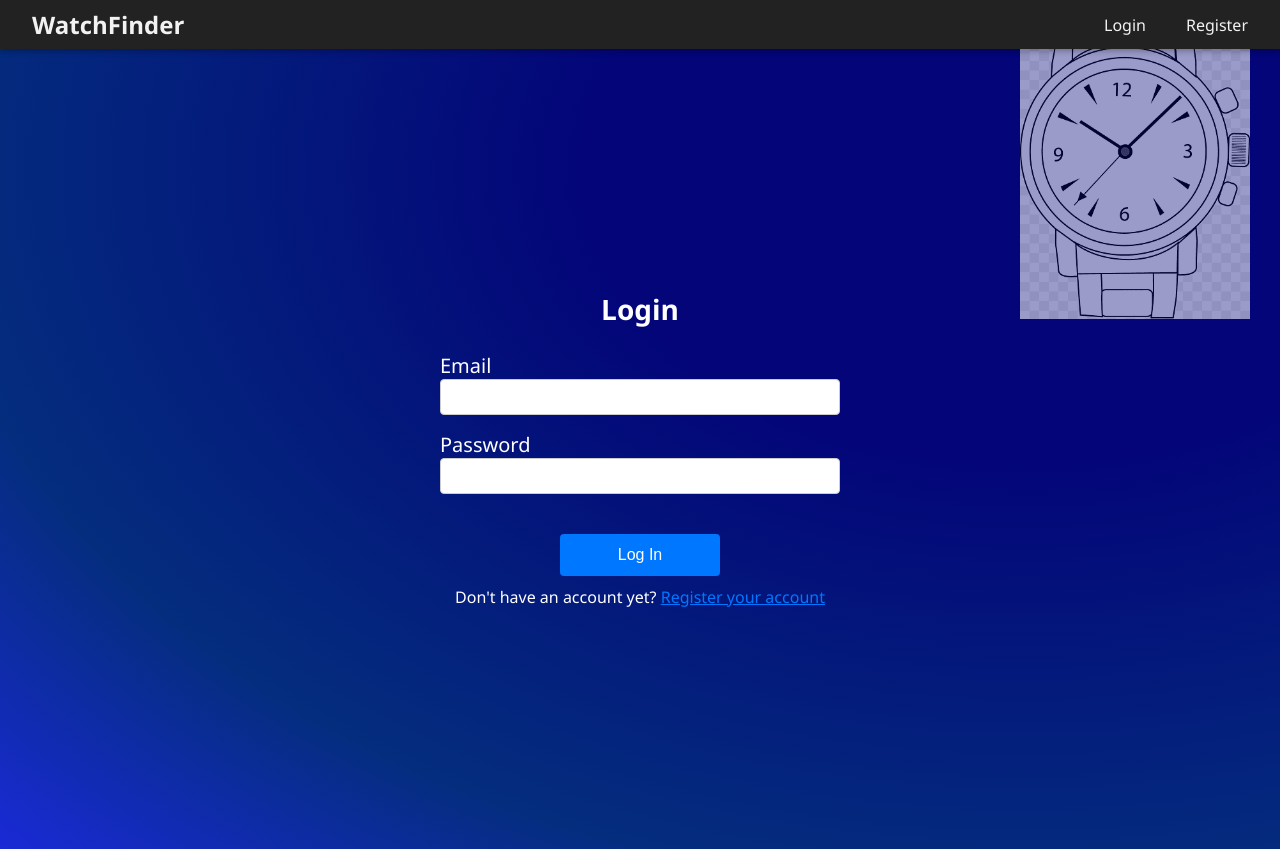
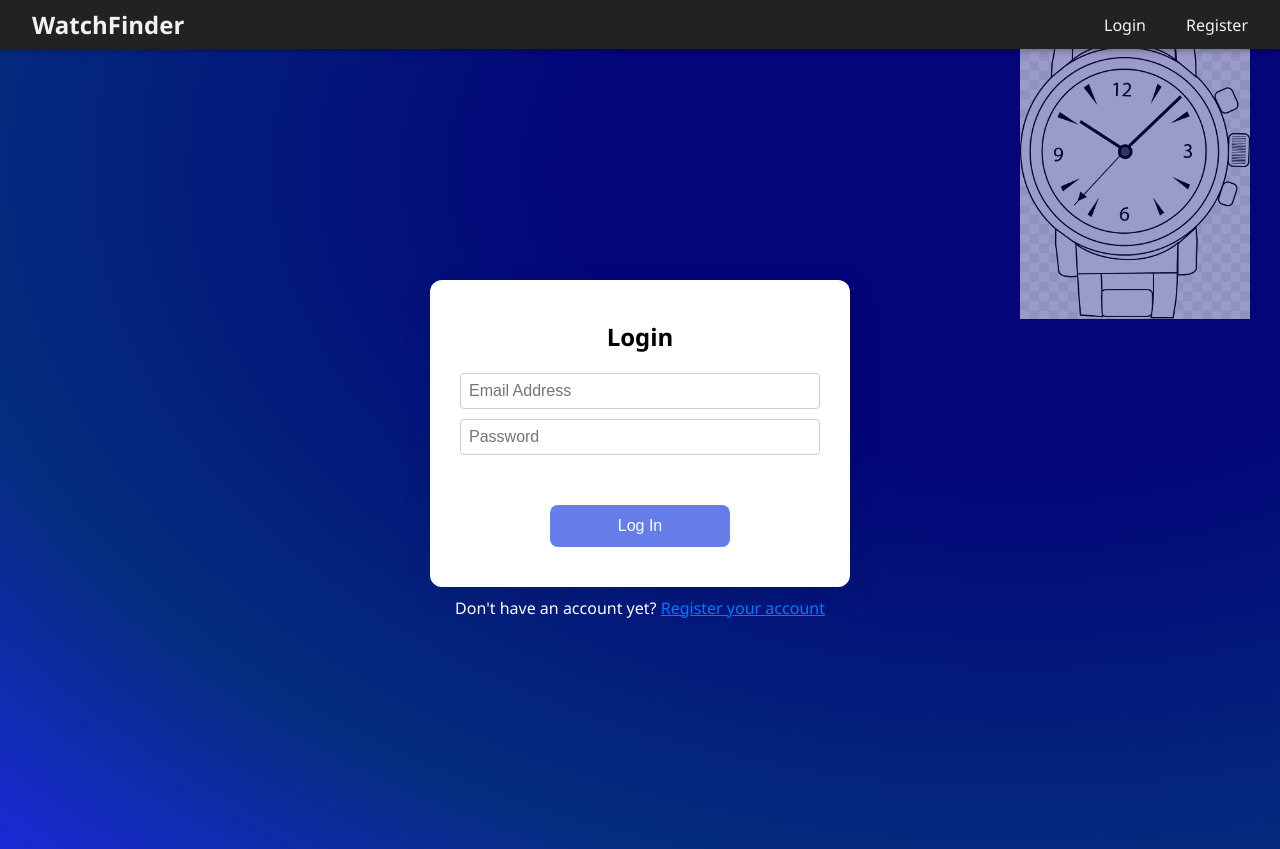
Before and after one commit to bsgauthierwebdev/WatchFinder, a React (Vite) app in the folder client/: page /login in a window 1280 px wide. Built offline with nearby package versions, Linux system fonts and the light colour scheme.

Commit message:
Fix layout and styling to match Register page

```diff
--- a/client/src/pages/Login/Login.jsx
+++ b/client/src/pages/Login/Login.jsx
@@ -25,30 +25,38 @@ const Login = () => {
 
   return (
     <div className="login-container">
+      <form onSubmit = {handleSubmit} className="login-form">
+        <div className="login-title">
           <h2 className = "login-title">Login</h2>
-      <form onSubmit = {handleSubmit} className="login-form">
-        <label htmlFor = "email" className = "login-label">Email</label>
+        </div>
+        <div className="login-inputs">
+          {/* <label htmlFor = "email" className = "login-label">Email</label> */}
           <input
             className = "login-input"
             id = "email"
             type="email"
             value = {email}
+            placeholder = "Email Address"
             onChange = {(e) => setEmail(e.target.value)}
             required
           />
-        <label htmlFor = "password" className = "login-label">Password</label>
+          {/* <label htmlFor = "password" className = "login-label">Password</label> */}
           <input
             className = "login-input"
             id = "password"
             type="password"
             value = {password}
+            placeholder = "Password"
             onChange = {(e) => setPassword(e.target.value)}
             required
           />
-
-        {error && <p className = "login-error">{error}</p>}
-
+        </div>
+        <div className="login-errors">
+          {error && <p className = "error">{error}</p>}
+        </div>
+        <div className="login-submit">
           <button type = "submit" className = "login-btn">Log In</button>
+        </div>
       </form>
       <div className="login-redirect">
         <p>Don't have an account yet? <Link to = "/register" className = "login-redirect-link">Register your account</Link></p>
--- a/client/src/pages/Login/login.css
+++ b/client/src/pages/Login/login.css
@@ -1,7 +1,7 @@
 @keyframes slideDown {
   0% {
     opacity: 0;
-    transform: translateY(-700px);
+    transform: translateY(-750px);
   }
   100% {
     opacity: 1;
@@ -12,73 +12,82 @@
 .login-container {
     display: flex;
     flex-direction: column;
+    justify-content: center;
     align-items: center;
-    justify-content: center;
-    height: 100vh;
-    padding: 2rem;
+    min-height: 100vh;
+    padding: 20px;
     animation: slideDown 0.75s ease-out;
 }
 
+.login-title .title-text {
+    text-align: center;
+    font-size: 1.8rem;
+    color: #333;
+    margin-bottom: 10px;
+}
+
 .login-form {
-    /* background-color: #fff; */
-    padding: 2rem 2.rem;
-    border-radius: 8px;
-    box-shadow: 0 8px 20 px rgba(0, 0, 0, 0.1);
+    background-color: white;
+    padding: 40px 30px;
+    border-radius: 12px;
+    box-shadow: 0 8px 30px rgba(0, 0, 0, 0.1);
     width: 100%;
-    max-width: 400px;
+    max-width: 420px;
     display: flex;
     flex-direction: column;
+    gap: 20px;
 }
 
 .login-title {
-    font-size: 1.75rem;
-    margin-bottom: 1.5rem;
-    color: #fff;
+    display: flex;
+    justify-content: center;
+}
+
+.login-inputs input {
+    width: 100%;
+    padding: 12px 15px;
+    margin-bottom: 10px;
+    font-size: 1rem;
+    border: 1px solid #ccc;
+    border-radius: 8px;
+    transition: border-color 0.2s ease-in-out;
+}
+
+.login-inputs input:focus {
+    border-color: #667eea;
+    outline: none;
+    box-shadow: 0 0 0 2px rgba(102, 126, 234, 0.2);
+}
+
+.login-errors .error {
+    color: #e63946;
+    background: #ffe5e8;
+    padding: 10px;
+    border-radius: 6px;
+    font-size: 0.9rem;
     text-align: center;
 }
 
-.login-label {
-    font-size: 1.25rem;
-    color: #fff;
-}
-
-.login-input {
-    margin-bottom: 1rem;
-    padding: 0.75rem;
-    font-size: 1rem;
-    border: 1px solid #ccc;
-    border-radius: 4px;
-    transition: border 0.2s ease;
-}
-
-.login-input:focus {
-    outline: none;
-    border: 2px solid darkslategray;
+.login-submit {
+    display: flex;
+    align-items: center;
+    justify-content: center;
 }
 
 .login-btn {
-    padding: 0.75rem;
-    width: 40%;
-    background-color: #0077ff;
-    color: #fff;
+    width: 50%;
+    padding: 12px;
+    font-size: 1rem;
+    color: white;
+    background-color: #667eea;
     border: none;
-    font-size: 1rem;
-    border-radius: 4px;
+    border-radius: 8px;
     cursor: pointer;
-    margin: 0 auto;
-    margin-top: 1.5rem;
-    transition: background-color 0.3s ease;
+    transition: background-color 0.2s ease-in-out;
 }
 
-.login-btn:hover {
-    background-color: #005ec2;
-}
-
-.login-error {
-    color: red;
-    font-size: 0.9rem;
-    margin-bottom: 0.5rem;
-    text-align: center;
+.login-submit .login-btn:hover {
+    background-color: #5a67d8;
 }
 
 .login-redirect {
```
Lines whose indentation alone changed are shown as unchanged.
